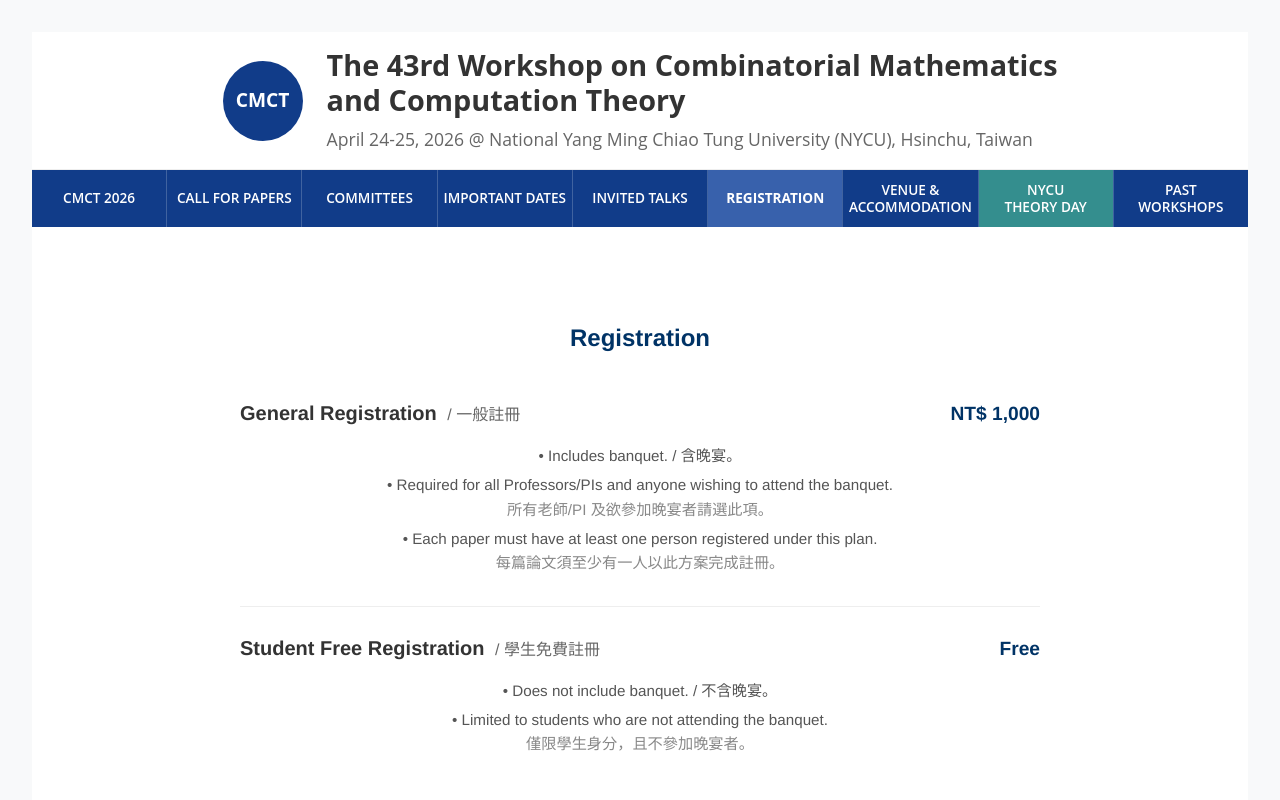
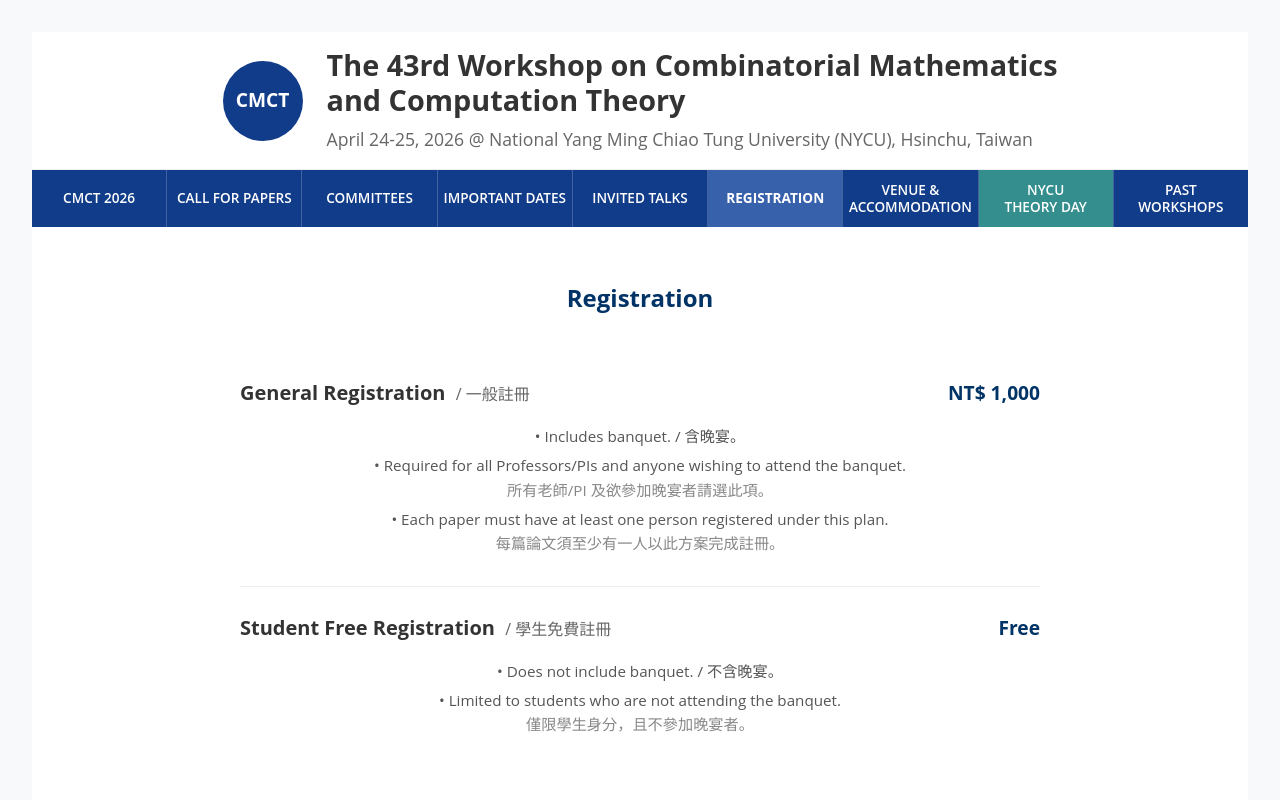
Before and after one commit to cmct-2026/cmct-2026.github.io, a React (Vite) app: page /#/registration in a window 1280 px wide. Shown: the top 800 px of the page. Built offline with nearby package versions, Linux system fonts and the light colour scheme.

Commit message:
[Fix] registration title position

```diff
--- a/src/pages/Registration.jsx
+++ b/src/pages/Registration.jsx
@@ -1,9 +1,9 @@
 
 const Registration = () => {
     return (
-        <div style={{ maxWidth: '800px', margin: '0 auto', padding: '40px 20px', fontFamily: '"Helvetica Neue", Helvetica, Arial, sans-serif' }}>
-            <h2 style={{ color: '#003366', marginBottom: '40px' }}>Registration</h2>
-
+        <div>
+            <h2 style={{ color: '#003366' }}>Registration</h2>
+            <div style={{ maxWidth: '800px', margin: '0 auto', padding: '40px 20px' }}>
                 <div style={{ marginBottom: '50px' }}>
                     {/* General Registration */}
                     <div style={{
@@ -75,6 +75,7 @@
                     </a>
                 </div>
             </div>
+        </div>
     );
 };
 
```
Lines whose indentation alone changed are shown as unchanged.
